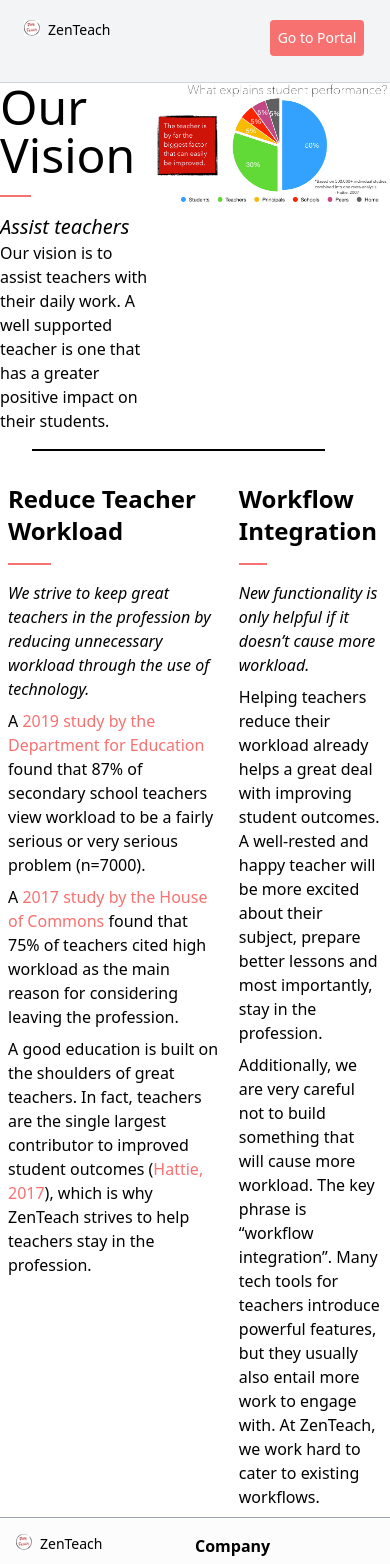
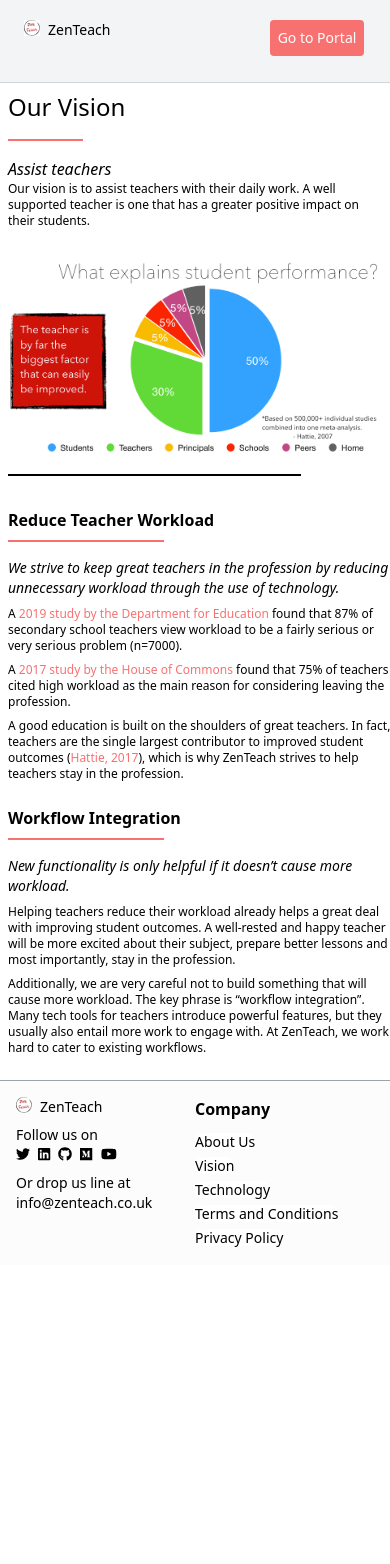
Before and after one commit to ZenTeach/next_zenteach, a Next.js app: page /vision in a window 390 px wide. Shown: the top 1564 px of the page. After the commit the page ends 1265 px from the top, so only its background shows below. Built offline with nearby package versions, Linux system fonts and the light colour scheme.

Commit message:
Add responsive layout styling to our Vision page

```diff
--- a/pages/vision.js
+++ b/pages/vision.js
@@ -3,35 +3,35 @@
 const Vision = () => {
 	return (
 		<SiteLayout>
-			<div className="h-full bg-grey mx-auto sm:mt-0 sm:py-12 max-w-4xl">
-				<div className="flex">
-					<div className="w-2/5">
-						<h1 className="text-5xl">Our Vision</h1>
+			<div className="lg:h-full md:h-screen bg-grey mx-auto sm:mt-0 sm:py-12 max-w-4xl">
+				<div className="flex flex-col md:flex-row md:p-4 p-2">
+					<div className="md:w-2/5 w-full">
+						<h1 className="text-2xl md:text-5xl">Our Vision</h1>
 						<div className="my-4 border w-1/5 h-0.5 red-400 border-red-400 border-2 "></div>
-						<p className="text-xl font-thin italic">Assist teachers</p>
-						<p>
+						<p className="text-md lg:text-xl font-thin italic">Assist teachers</p>
+						<p className="text-xs md:text-md">
 							Our vision is to assist teachers with their daily work.
 							A well supported teacher is one that has a greater positive
 							impact on their students.
 						</p>
 					</div>
-					<div className="w-3/5">
+					<div className="md:w-3/5 w-full md:mt-0 mt-8">
 						<img
 							className="object-cover h-auto w-auto object-center rounded-lg "
 							src="student_performance.png"
 							alt="Student Performance graphic"/>
 					</div>
 				</div>
-				<div className="my-4 border w-3/4 h-0.5 black border-black border-2 mx-8"></div>
-				<div className="flex mt-4 pt-4">
-					<div className="w-3/5 mx-2">
-						<h3 className="text-2xl font-bold">Reduce Teacher Workload</h3>
-						<div className="my-4 border w-1/5 h-0.5 red-400 border-red-400 border-2 "></div>
-						<p className="mt-4 text-md font-thin italic">
+				<div className="my-2 lg:my-4 border w-3/4 h-0.5 black border-black border-2 mx-2 md:mx-4 lg:mx-8"></div>
+				<div className="flex flex-col md:flex-row md:mx-3 mt-4 pt-4">
+					<div className="w-full md:w-3/5 mx-2">
+						<h3 className="text-l md:text-2xl font-bold">Reduce Teacher Workload</h3>
+						<div className="md:my-4 my-2 border w-2/5 md:w-1/5 h-0.5 red-400 border-red-400 border-2 "></div>
+						<p className="mt-4 text-sm md:text-md font-thin italic">
 							We strive to keep great teachers in the profession by reducing
 							unnecessary workload through the use of technology.
 						</p>
-						<p className="my-2">
+						<p className="my-2 md:text-l text-xs">
 							A
 							<a href="https://assets.publishing.service.gov.uk/government/uploads/system/uploads/attachment_data/file/855933/teacher_workload_survey_2019_main_report_amended.pdf">
 								<span className="text-red-400"> 2019 study by the Department for Education </span>
@@ -39,14 +39,14 @@
 							secondary school teachers view workload to be a fairly serious
 							or very serious problem (n=7000).
 						</p>
-						<p className="my-2">
+						<p className="my-2 md:text-l text-xs">
 							A
 							<a href="https://publications.parliament.uk/pa/cm201617/cmselect/cmeduc/199/199.pdf">
 								<span className="text-red-400"> 2017 study by the House of Commons </span>
 							</a> found that 75% of teachers
 							cited high workload as the main reason for considering leaving the profession.
 						</p>
-						<p className="my-2">
+						<p className="my-2 md:text-l text-xs">
 							A good education is built on the shoulders of great teachers. In fact,
 							teachers are the single largest contributor to improved student outcomes (
 								<a href="http://visible-learning.org/hattie-ranking-influences-effect-sizes-learning-achievement/">
@@ -55,19 +55,19 @@
 							which is why ZenTeach strives to help teachers stay in the profession.
 						</p>
 					</div>
-					<div className="w-2/5 mx-2">
-						<h3 className="text-2xl font-bold">Workflow Integration</h3>
-						<div className="my-4 border w-1/5 h-0.5 red-400 border-red-400 border-2 "></div>
-						<p className="mt-4 text-md font-thin italic">
+					<div className="w-full md:w-2/5 md:my-0 my-4 mx-2">
+						<h3 className="text-l md:text-2xl font-bold">Workflow Integration</h3>
+						<div className="md:my-4 my-2 border w-2/5 md:w-1/5 h-0.5 red-400 border-red-400 border-2 "></div>
+						<p className="mt-4 text-sm md:text-md font-thin italic">
 							New functionality is only helpful if it doesn’t cause more workload.
 						</p>
-						<p className="my-2">
+						<p className="my-2 md:text-l text-xs">
 							Helping teachers reduce their workload already helps a great deal
 							with improving student outcomes. A well-rested and happy teacher
 							will be more excited about their subject, prepare better lessons
 							and most importantly, stay in the profession.
 						</p>
-						<p className="my-2">
+						<p className="my-2 md:text-l text-xs">
 							Additionally, we are very careful not to build something that will
 							cause more workload. The key phrase is “workflow integration”. Many
 							tech tools for teachers introduce powerful features, but they usually
```
